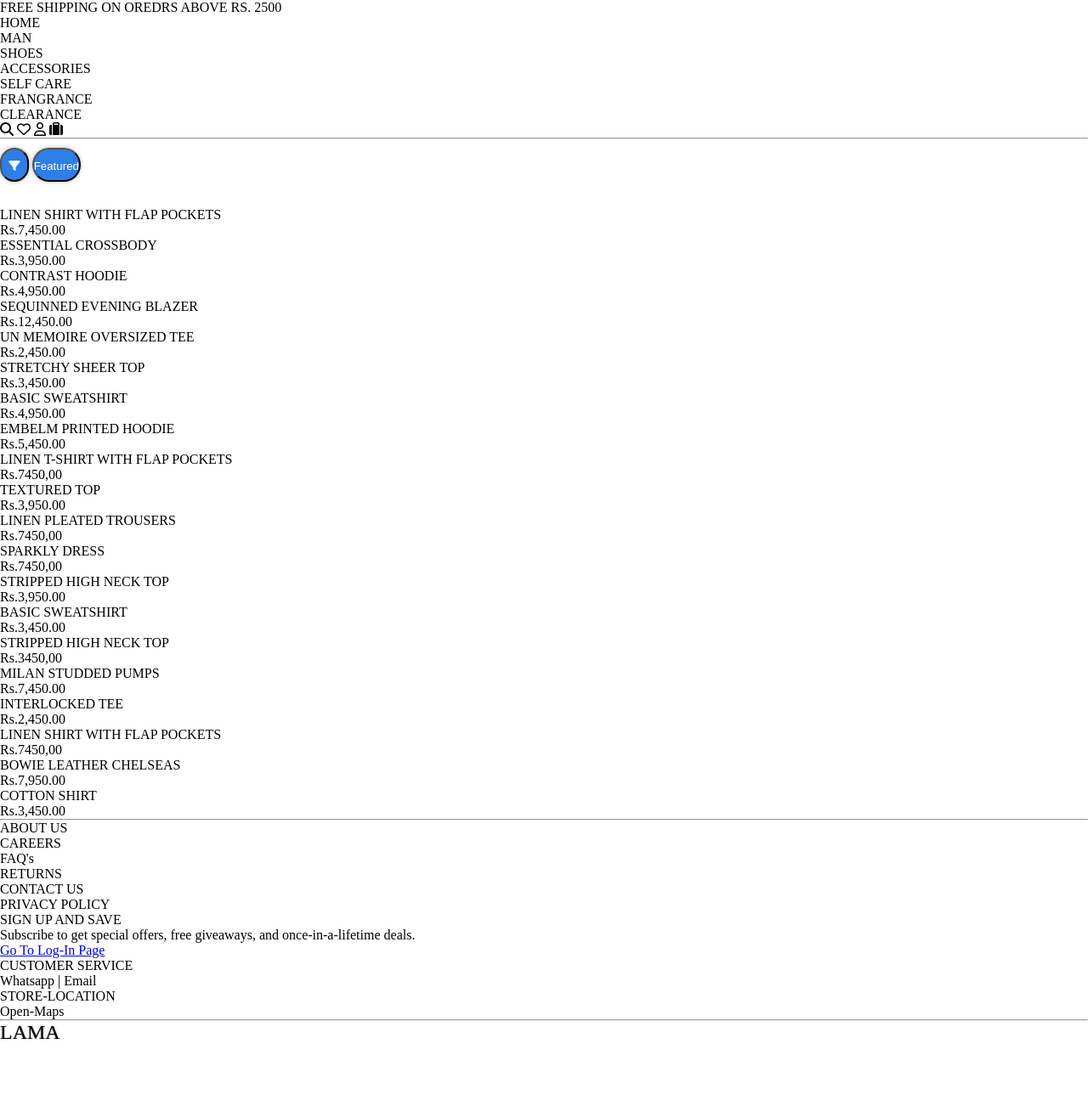
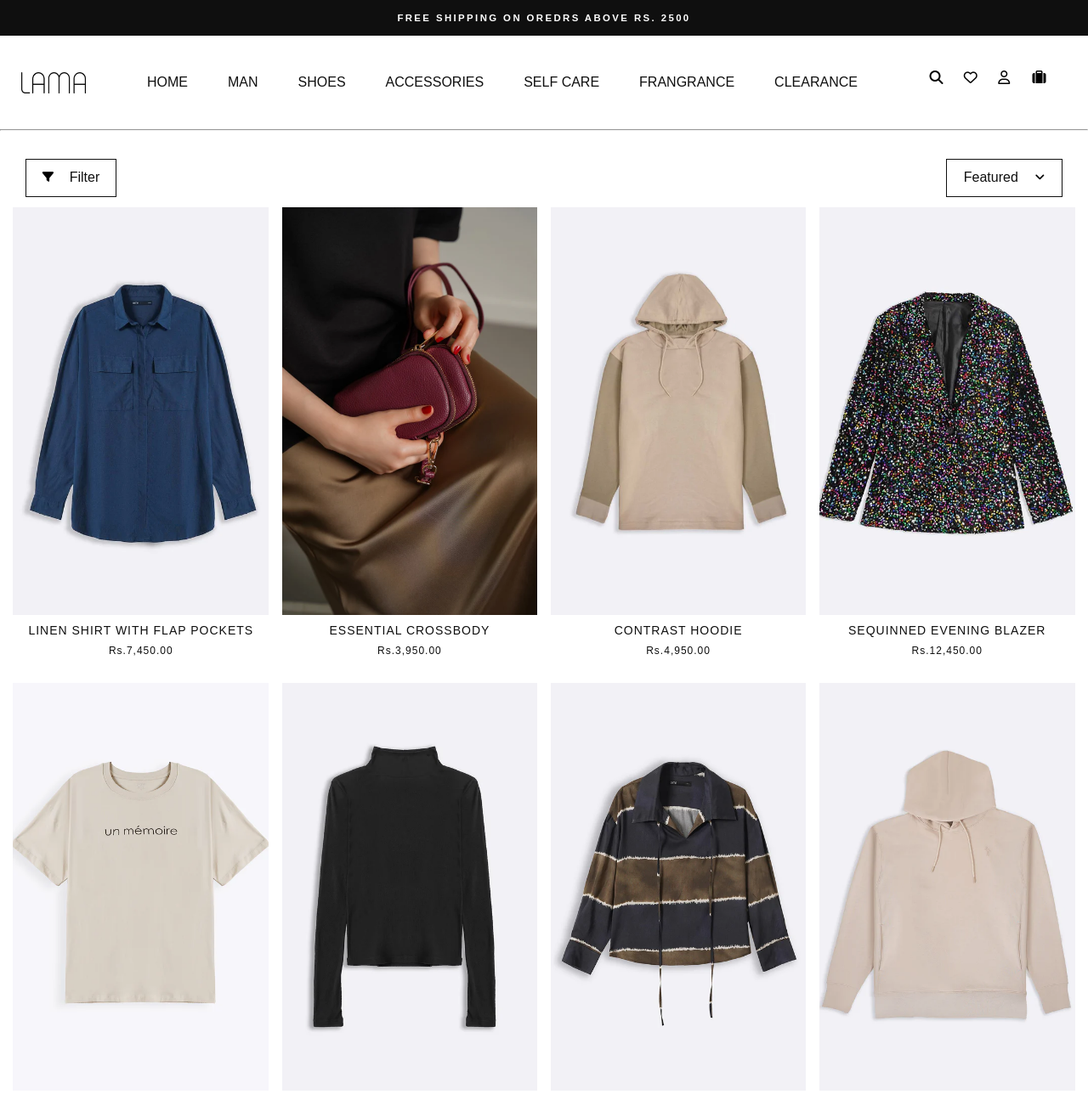
Before and after one commit to Hamdan-sid/Saylani-NewAssignment-16Jan-Lama, a plain HTML site: page index.html in a window 1280 px wide. Shown: the top 1295 px of the page at 85% size. Drawn offline with Linux system fonts and the light colour scheme.

Commit message:
Add files via upload

```diff
--- a/style.css
+++ b/style.css
@@ -1,67 +1,331 @@
 *{
-    margin: 0 ;
+    margin: 0;
     padding: 0;
+    border: border-box;
 }
-.container{
+.nav1{
+    height: 42px;
+    background-color: #0F0F0F;
+    color: white;
     display: flex;
     justify-content: center;
     align-items: center;
+}
+.txt1{
+    font-size: 11.4px;
+    font-family: sans-serif;
+    font-weight: 560;
+    letter-spacing: 2.4px;
+}
+.nav2{
+    height: 110px;
+    display: flex;
+    align-items: center;
+    justify-content: space-evenly;
+}
+.logo{
+    background-image: url("logo.webp");
+    background-size: cover;
+    height: 25px;
+    width: 76px;
+}
+.itemsnav{
+    height: 50px ;
+    display: flex;
+    align-items: center;
+    justify-content: space-evenly;
+    width: 930px;
+}
+.same{
+    font-size: 16px;
+    font-family: sans-serif;
+    color: #0F0F0F;
+}
+.same:hover{
+    text-decoration: underline;
+    cursor: pointer;
+}
+.icons{
+    height: 97px;
+    width: 174px;
+    display: flex;
+    justify-content: space-evenly;
+    align-items: center;
+}
+#work{
+    height: 28px;
+    width: 28px;
+}
+.filterss{
+    height: 70px;
+    display: flex;
+    justify-content: space-between;
+    align-items: center;
+    margin-top: 20px;
+}
+.filter{
+    height: 45px;
+    width: 107px;
+    display: flex;
+    justify-content: space-evenly;
+    align-items: center;
+    background-color: white;
+    border: 0.1px solid #0F0F0F;
+}
+#ff{
+    color: #0F0F0F;
+    font-size: 16px;
+    font-family: sans-serif;
+}
+#one{
+    margin-left:30px;
+}
+#two{
+    margin-right: 30px;
+}
+.filter2{
+    height: 45px;
+    width: 137px;
+    display: flex;
+    justify-content: space-evenly;
+    align-items: center;
+    background-color: white;
+    border: 0.1px solid #0F0F0F;
+}
+.main{
+    height: 2800px;
+    display: flex;
+    justify-content: space-evenly;
+    flex-wrap: wrap;
+}
+.firstimg{
+    height: 480px;
+    width: 23.5%;
+    background-image: url("a.webp");
+    background-size: cover;
+    background-position: center;
 
 }
-.login{
-    border: 1px;
-    border-radius: 20px;
-    height: 550px;
-    width: 400px;
-    background-image: url("camelo.webp");
-    color: white;
-    box-shadow: 0px 0px 20px rgba(0,0,0,0.75) ;
+#forhov:hover{
+    flex-grow: 2;
+    transition: all 1s ease-out 0.2s;
+}
+.linen{
+    font-family: sans-serif;
+    font-size: 14px;
+    color: #0F0F0F;
+    letter-spacing: 1px;
+    padding-top:490px;
+    text-align: center;
+    padding-left: 17px;
+    padding-right: 17px;
+    line-height: 1.1rem;
+}
+.price{
+    font-family: sans-serif;
+    font-size: 12px;
+    color: #0F0F0F;
+    padding-top: 7px;
+    letter-spacing: 1px;
+    text-align: center;
+}
+.secondimg{
+    height: 480px;
+    width: 23.5%;
+    background-image: url("b.webp");
     background-size: cover;
     background-position: center;
-    overflow: hidden;
-    margin-top: 100px;
 }
-.form{
-    display: block;
-    box-sizing: border-box;
-    padding: 40px;
-    width: 100%;
-    height: 100%;
-    backdrop-filter: brightness(30%);
+.thirdimg{
+    height: 480px;
+    width: 23.5%;
+    background-image: url("c.webp");
+    background-size: cover;
+    background-position: center;
+}
+.fourthimg{
+    height: 480px;
+    width: 23.5%;
+    background-image: url("d.webp");
+    background-size: cover;
+    background-position: center;
+}
+.fifthimg{
+    height: 480px;
+    width: 23.5%;
+    background-image: url("e.webp");
+    background-size: cover;
+    background-position: center;
+}
+.sixthimg{
+    height: 480px;
+    width: 23.5%;
+    background-image: url("f.webp");
+    background-size: cover;
+    background-position: center;
+}
+.seventhimg{
+    height: 480px;
+    width: 23.5%;
+    background-image: url("g2.webp");
+    background-size: cover;
+    background-position: center;
+}
+.eighthimg{
+    height: 480px;
+    width: 23.5%;
+    background-image: url("h.webp");
+    background-size: cover;
+    background-position: center;
+}
+.ninthimg{
+    height: 480px;
+    width: 23.5%;
+    background-image: url("i2.webp");
+    background-size: cover;
+    background-position: center;
+}
+.tenthimg{
+    height: 480px;
+    width: 23.5%;
+    background-image: url("j.webp");
+    background-size: cover;
+    background-position: center;
+}
+.eleventhimg{
+    height: 480px;
+    width: 23.5%;
+    background-image: url("k.webp");
+    background-size: cover;
+    background-position: center;
+}
+.twelvethimg{
+    height: 480px;
+    width: 23.5%;
+    background-image: url("l.webp");
+    background-size: cover;
+    background-position: center;
+}
+.thirteenthimg{
+    height: 480px;
+    width: 23.5%;
+    background-image: url("m.webp");
+    background-size: cover;
+    background-position: center;
+}
+.fourteenthimg{
+    height: 480px;
+    width: 23.5%;
+    background-image: url("n.webp");
+    background-size: cover;
+    background-position: center;
+}
+.fifteenthimg{
+    height: 480px;
+    width: 23.5%;
+    background-image: url("o.webp");
+    background-size: cover;
+    background-position: center;
+}
+.sixteenthimg{
+    height: 480px;
+    width: 23.5%;
+    background-image: url("p.webp");
+    background-size: cover;
+    background-position: center;
+}
+.seventeenthimg{
+    height: 480px;
+    width: 23.5%;
+    background-image: url("q.webp");
+    background-size: cover;
+    background-position: center;
+}
+.eighteenthimg{
+    height: 480px;
+    width: 23.5%;
+    background-image: url("NEW1.webp");
+    background-size: cover;
+    background-position: center;
+}
+.ninteenthimg{
+    height: 480px;
+    width: 23.5%;
+    background-image: url("NEW.webp");
+    background-size: cover;
+    background-position: center;
+}
+.two0img{
+    height: 480px;
+    width: 23.5%;
+    background-image: url("u.webp");
+    background-size: cover;
+    background-position: center;
+}
+.footpanel{
+    height: 250px;
+    display: flex;
+    justify-content: space-around;
+}
+.foot1{
     display: flex;
     flex-direction: column;
-    gap: 5px;
+    justify-content: space-evenly;
+    height: 220px;
+    font-family: sans-serif;
+    cursor: pointer;
+    font-size: 14px;
 }
-h1{
-    font-weight: normal;
-    font-size: 24px;
-    text-shadow: 0px 0px 2px rgba(0,0,0, 0.5);
-    margin-bottom: 60px;
+.abt{
+    font-weight: 100;
 }
-label{
-    color: rgba(255, 255, 255, 0.8);
-    text-transform: uppercase;
-    font-size: 10px;
-    letter-spacing: 2px;
-    padding-left: 10px;
+.foot2{
+    height: 180px;
+    display: flex;
+    flex-direction: column;
+    justify-content: space-evenly;
+    width: 22%;
 }
-input{
-    background: rgba(255, 255, 255, 0.3);
-    height: 40px;
-    line-height: 40px;
-    border-radius: 20px;
-    padding: 0px 20px;
-    border: none;
-    margin-bottom: 20px;
-    color: white;
+.foot3{
+    height: 80px;
+    display: flex;
+    flex-direction: column;
+    justify-content: space-evenly;
+    width: 22%;
+}
+#sign{
+   font-family: sans-serif;
+   font-size: 13px;
+   letter-spacing: 3px;
+   word-spacing: 4px;
 
 }
-button{
-    background: rgb(45, 126, 231);
-    height: 40px;
-    line-height: 40px;
-    border-radius: 40px;
-    border-radius: none;margin: 10px 0px;
-    box-shadow: 0px 0px 5px rgba(0,0,0, 0.3);
-    color: white;
+#subs{
+    font-family: sans-serif;
+   font-size: 13px;
+   cursor: pointer;
+    line-height: 1.4rem;
 }
+#subs2{
+    font-family: sans-serif;
+    font-size: 13px;
+    cursor: pointer;
+}
+#subs3{
+    font-family: sans-serif;
+    font-size: 13px;
+    cursor: pointer;
+    text-decoration: underline;
+}
+.inp{
+    border: none;
+    border-bottom: 1px solid black;
+    line-height: 2rem;
+    color: #0F0F0F;
+    text-decoration: none;
+    cursor: pointer;
+}
+.endfooter{
+    display: flex;
+    justify-content: center;
+}
```
